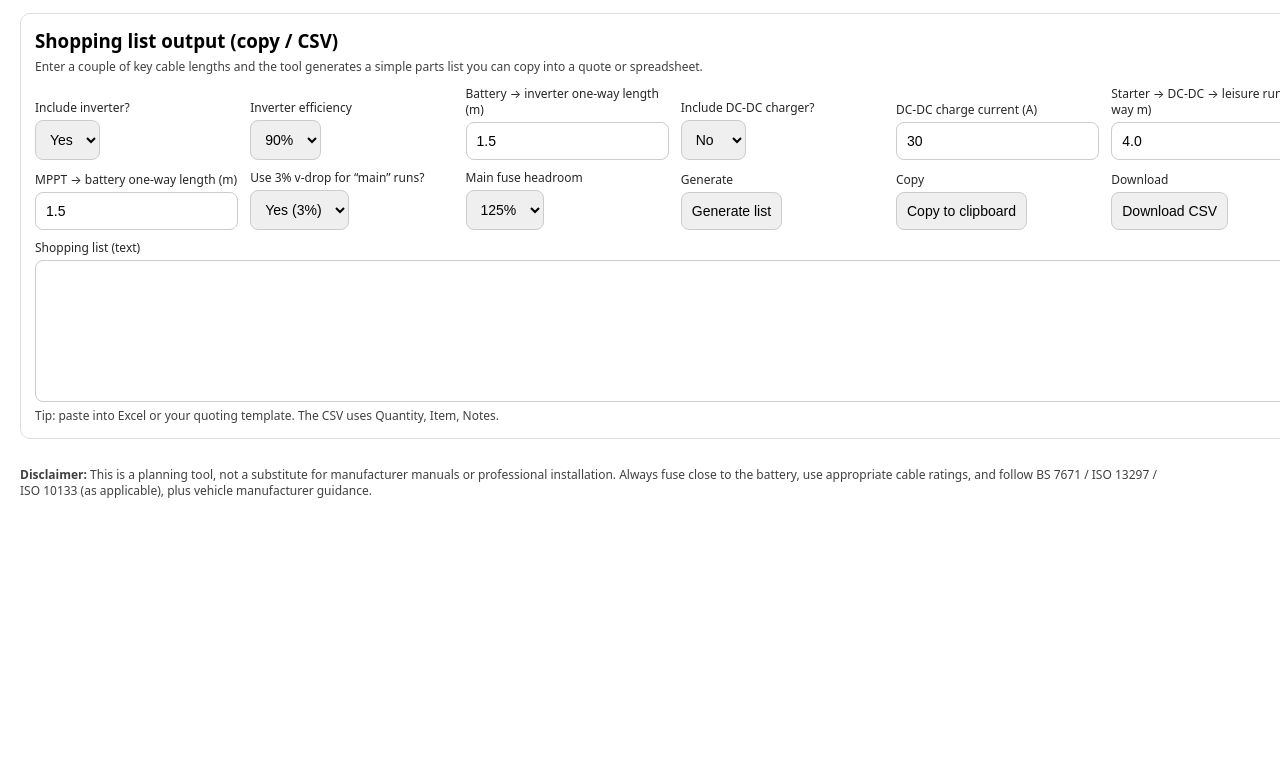
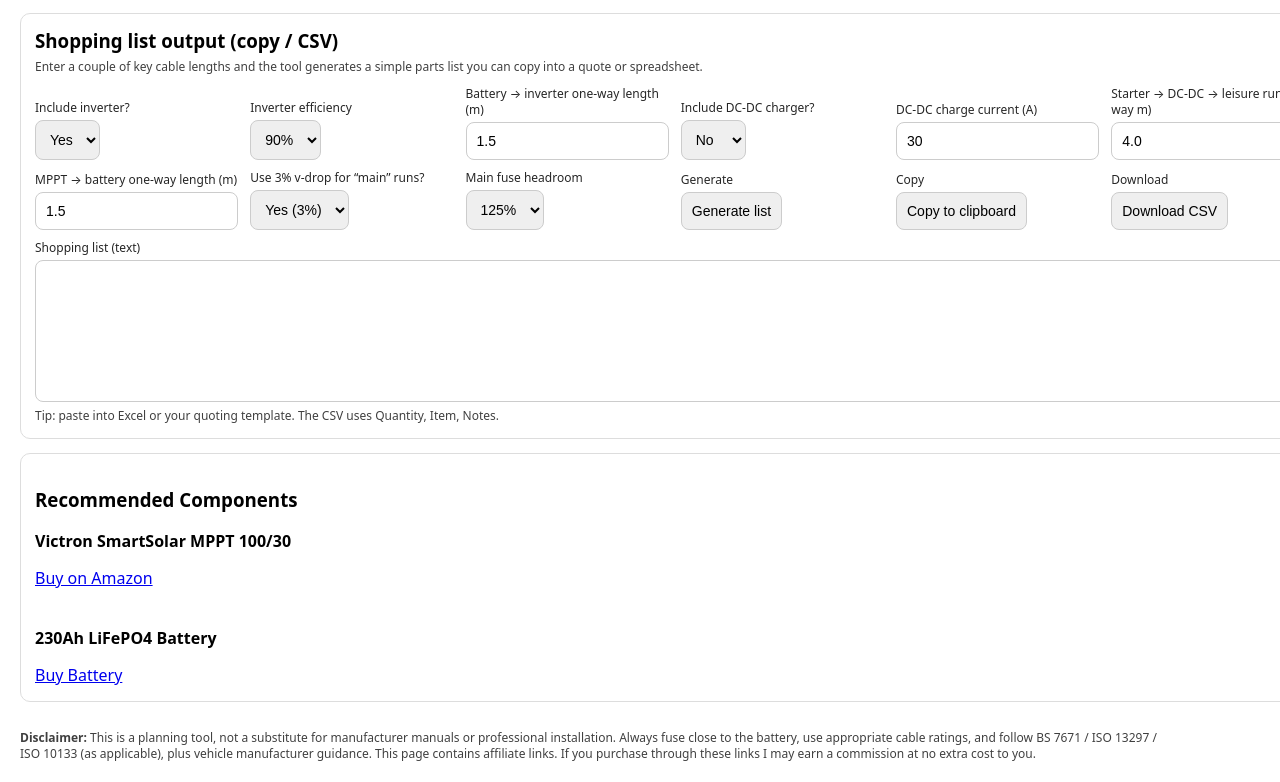
Before and after one commit to itsquid-web/campervan-calculator, a plain HTML site: page index.html in a window 1280 px wide. Shown: the part 1317-2099 px from the top of the page. Before the commit the page ends 1836 px from the top, so only its background shows below. Drawn offline with Linux system fonts and the light colour scheme.

Commit message:
Add files via upload

```diff
--- a/index.html
+++ b/index.html
@@ -387,8 +387,23 @@
       </div>
     </div>
 
+<div class="card">
+  <h3>Recommended Components</h3>
+
+  <p><strong>Victron SmartSolar MPPT 100/30</strong></p>
+  <a href="https://www.amazon.co.uk/dp/B073ZJ3L13?tag=campervancalc-21" target="_blank">
+  Buy on Amazon
+  </a>
+
+  <br><br>
+
+  <p><strong>230Ah LiFePO4 Battery</strong></p>
+  <a href="https://www.amazon.co.uk/dp/B0FQNXB6QT?tag=campervancalc-21" target="_blank">
+  Buy Battery
+  </a>
+</div>
     <div class="footer muted small">
-      <div><strong>Disclaimer:</strong> This is a planning tool, not a substitute for manufacturer manuals or professional installation. Always fuse close to the battery, use appropriate cable ratings, and follow BS 7671 / ISO 13297 / ISO 10133 (as applicable), plus vehicle manufacturer guidance.</div>
+      <div><strong>Disclaimer:</strong> This is a planning tool, not a substitute for manufacturer manuals or professional installation. Always fuse close to the battery, use appropriate cable ratings, and follow BS 7671 / ISO 13297 / ISO 10133 (as applicable), plus vehicle manufacturer guidance. This page contains affiliate links. If you purchase through these links I may earn a commission at no extra cost to you.</div>
     </div>
 
   </div>
```
